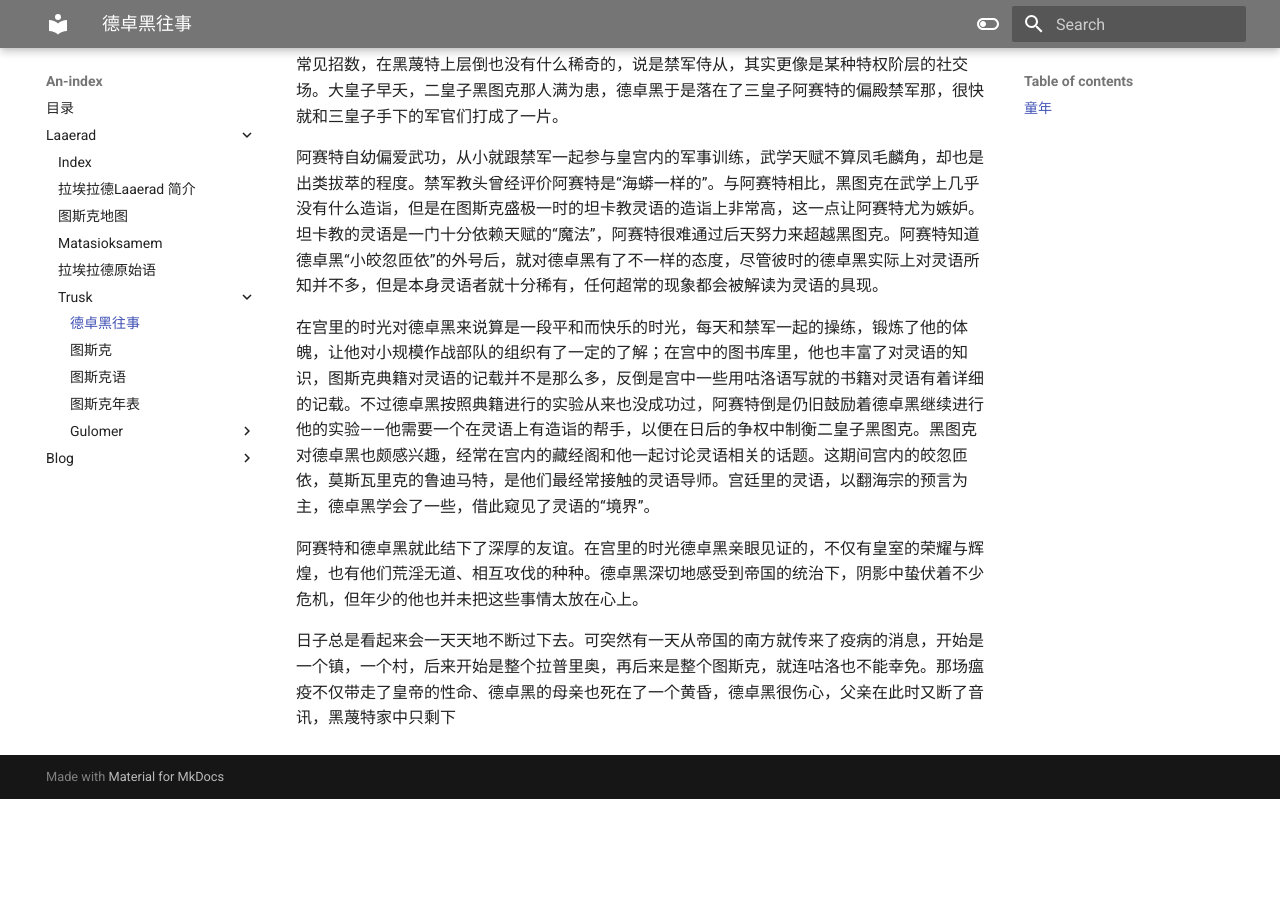
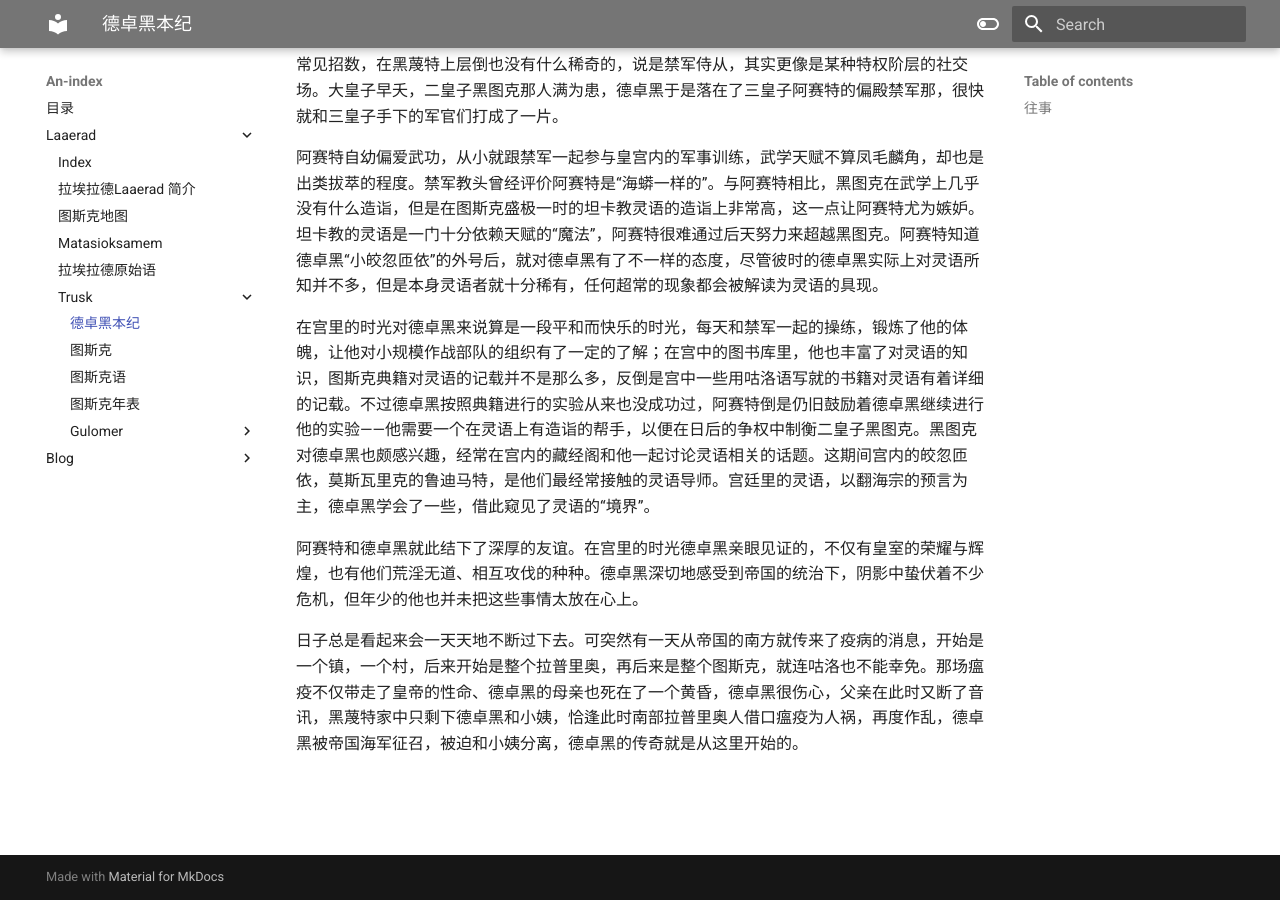
Before and after one commit to PhychiasLokDansk/Laaerad, an MkDocs documentation site: the page built from docs/Laaerad/Trusk/Decoheim.md, in a window 1280 px wide and 900 px high, scrolled down 1605 px. Built offline with MkDocs 1.6.1 and Material for MkDocs 9.7.7, drawn with Linux system fonts in a browser that asks for light colours; before the commit the page ends 2404 px from its top, so only the background shows below that.

Commit message:
LAPTOP-UGNPREPA 2025-5-3:18:50:25

```diff
--- a/docs/Laaerad/Trusk/Decoheim.md
+++ b/docs/Laaerad/Trusk/Decoheim.md
@@ -1,6 +1,6 @@
-# 德卓黑往事
+# 德卓黑本纪
 
-## 童年
+## 往事
 德卓黑出生在一个天高气爽的秋天。那天，天空悬着两个太阳。即便是在见识广博之士群聚的帝国首都黑蔑特，人们也不认为双日同天是常见的事情。两个太阳没有使城里变热，但城里的狗倒是对着天空狂吠不止。于是德卓黑的父亲就叫德卓黑作德卓黑了。德卓黑的意思就是“分日”，使太阳变作两个的意思。这名字是典籍里有记载的，大约很久之前也有人生在了这样一个双日同天的日子罢。
 
 虽然德卓黑刚生下来的那天，两个太阳在天空高悬，可他生下来的时候，倒也不见得和别的小孩有什么不同。不过到了三岁他也还不会说话，大多数时候也只是呆呆地直视着前方，愁坏了铁苏库家的一众大人们。其他地方倒是正常，似乎也能听得懂大人们的话。他们找遍了黑蔑特的医生，可大多数的医生都只会摇头叹息，少有提出些歪门法子的，德卓黑的母亲维塞拉又觉得太过冒险。最接近成功的反而是附近藏海宗坦卡里的和尚，那天德卓黑跟着他修练了几刻钟的藏海功，嘴里就蹦出了几个零星的音素。只是维塞拉又不舍得放自己的独子到坦卡去，随着那些怪模怪样的和尚、皎忽匝依修行。德卓黑的父亲韦伯，铁苏库公爵，却也管不了那么多，德卓黑彼时是他唯一的儿子，他绝不会放过任何让自己的儿子变得正常的希望。
@@ -21,4 +21,6 @@
 
 阿赛特和德卓黑就此结下了深厚的友谊。在宫里的时光德卓黑亲眼见证的，不仅有皇室的荣耀与辉煌，也有他们荒淫无道、相互攻伐的种种。德卓黑深切地感受到帝国的统治下，阴影中蛰伏着不少危机，但年少的他也并未把这些事情太放在心上。
 
-日子总是看起来会一天天地不断过下去。可突然有一天从帝国的南方就传来了疫病的消息，开始是一个镇，一个村，后来开始是整个拉普里奥，再后来是整个图斯克，就连咕洛也不能幸免。那场瘟疫不仅带走了皇帝的性命、德卓黑的母亲也死在了一个黄昏，德卓黑很伤心，父亲在此时又断了音讯，黑蔑特家中只剩下
+日子总是看起来会一天天地不断过下去。可突然有一天从帝国的南方就传来了疫病的消息，开始是一个镇，一个村，后来开始是整个拉普里奥，再后来是整个图斯克，就连咕洛也不能幸免。那场瘟疫不仅带走了皇帝的性命、德卓黑的母亲也死在了一个黄昏，德卓黑很伤心，父亲在此时又断了音讯，黑蔑特家中只剩下德卓黑和小姨，恰逢此时南部拉普里奥人借口瘟疫为人祸，再度作乱，德卓黑被帝国海军征召，被迫和小姨分离，德卓黑的传奇就是从这里开始的。
+
+##
```
Also changed, not shown: docs/Laaerad/Trusk/ashurwortruskal.md (+2 -2 lines), 1 other file.
